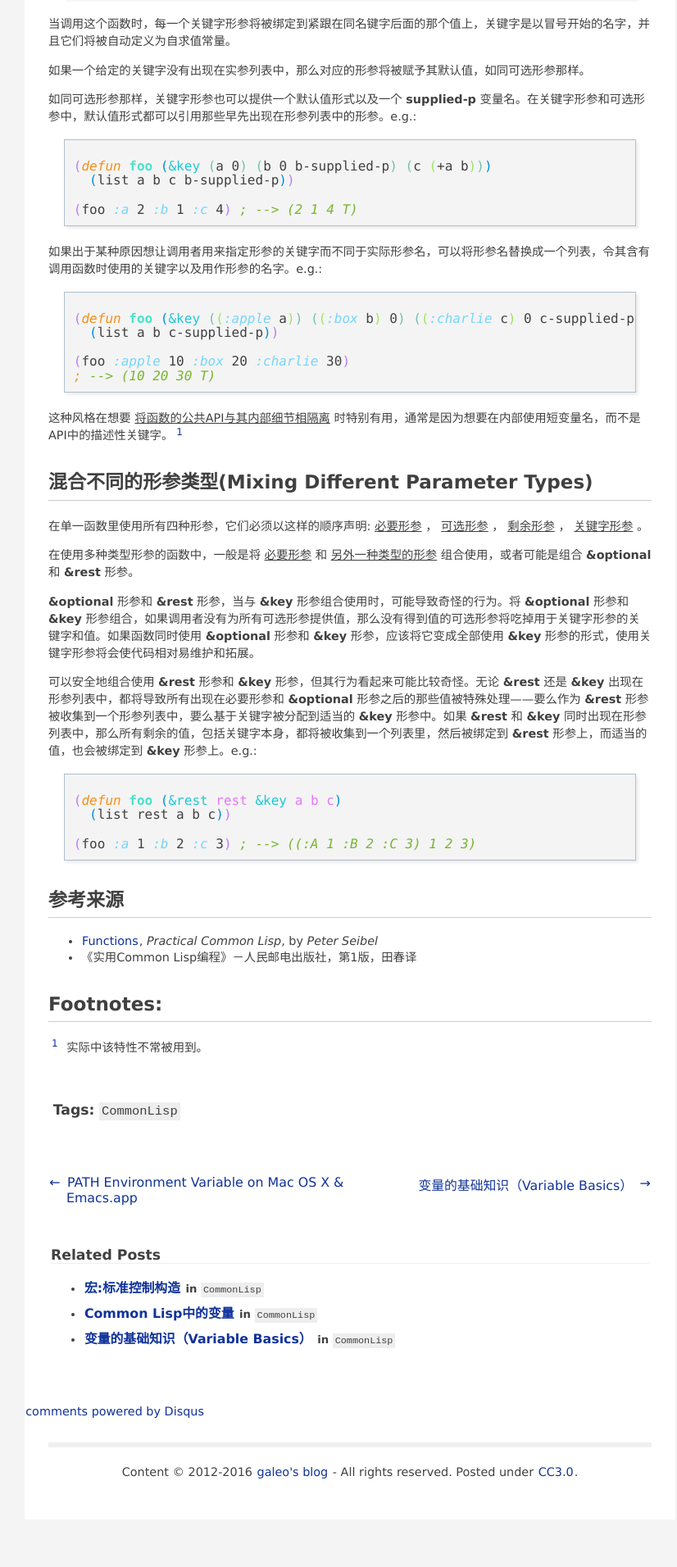
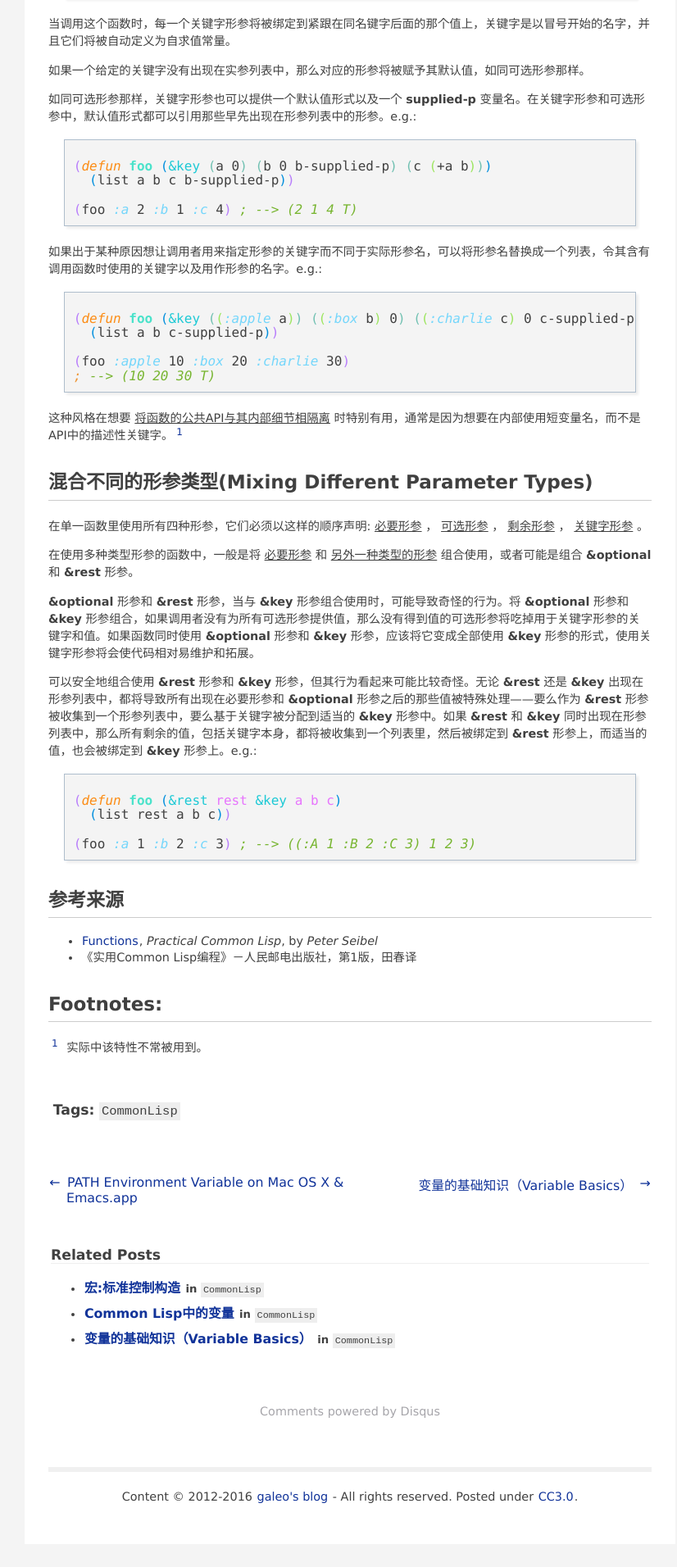
Before and after one commit to galeo/blog.galeo.me, a Jekyll site: the page built from _posts/2012-09-22-common-lisp-function-parameter-lists.html, in a window 1280 px wide. Shown: the part 1798-3710 px from the top of the page at 82% size, without its empty margins (213-1039 px from the left). Built offline with Jekyll 4.4.1, drawn with Linux system fonts in a browser that asks for light colours; Markdown is read by kramdown in place of the engine named in the settings; comment, search, counter and statistics services are not loaded; before the commit the page ends 3680 px from its top, so only the background shows below that.

Commit message:
css-style: center the disqus brlink

```diff
--- a/_includes/comments.html
+++ b/_includes/comments.html
@@ -14,5 +14,5 @@
    })();
   </script>
   <noscript>Please enable JavaScript to view the <a href="http://disqus.com/?ref_noscript">comments powered by Disqus.</a></noscript>
-  <a href="http://disqus.com" class="dsq-brlink">comments powered by <span class="logo-disqus">Disqus</span></a>
+  <a href="http://disqus.com" class="dsq-brlink">Comments powered by <span class="logo-disqus">Disqus</span></a>
 {% endunless %}
--- a/static/css/blog-galeo-me.css
+++ b/static/css/blog-galeo-me.css
@@ -377,16 +377,23 @@ div.page-navigation a.prev:before {
 /* end of navigation */
 
 
-/* disqus_thread */
+/* disqus comments */
 #disqus_thread {
   padding: 0 2.2em;
 }
-/* disqus_thread */
+
+a.dsq-brlink {
+  display: block;
+  padding: 0 2.2em;
+  color: #A6A5AA;
+  text-align: center;
+}
+/* disqus comments */
 
 
 /* footer */
 .footer {
-  margin: 30px 2em 0;
+  margin: 60px 2em 0;
   padding: 8px 0;
   border-top: 6px solid #f0f0f0;
 }
```
